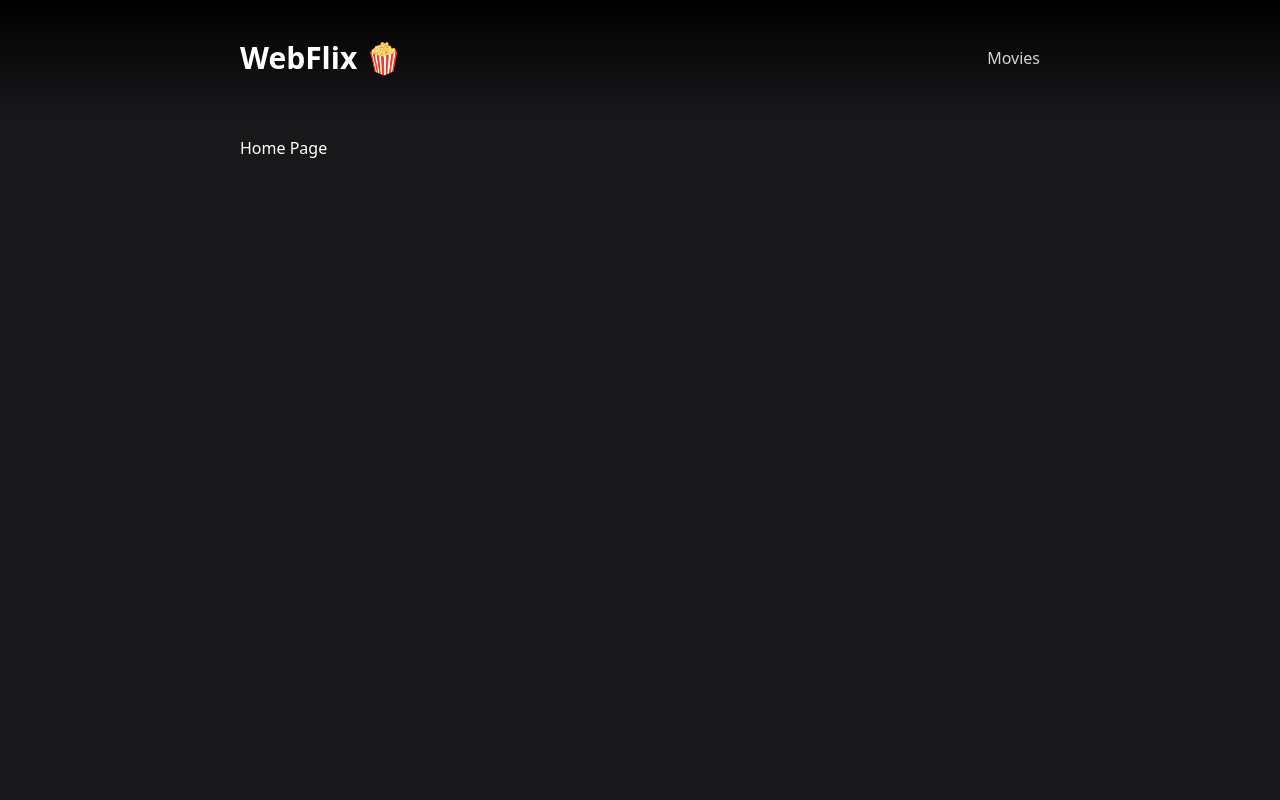
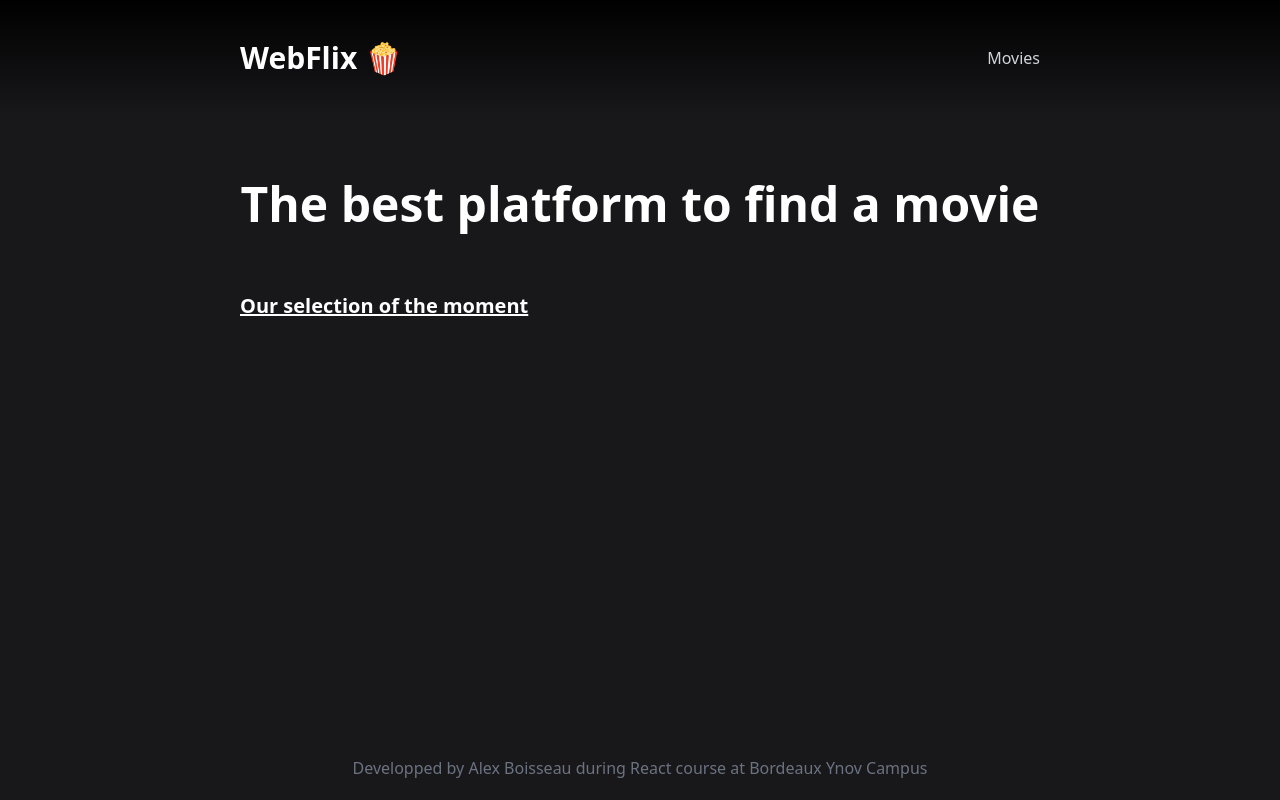
Before and after one commit to alexboisseau/webflix, a React (Create React App) app: page / in a window 1280 px wide. Built offline with nearby package versions, Linux system fonts and the light colour scheme.

Commit message:
feat(app): create Footer and Home component and adjust UI of App and Header component

```diff
--- a/src/App.tsx
+++ b/src/App.tsx
@@ -1,19 +1,27 @@
 import { FC } from 'react';
 import { BrowserRouter, Route, Routes } from 'react-router-dom';
+import Footer from './components/Footer/Footer';
 import Header from './components/Header/Header';
+import Home from './components/Home/Home';
 
 const App: FC = () => {
   return (
-    <main className="w-full min-h-screen bg-zinc-900 text-white">
+    <main className="flex flex-col justify-between w-full min-h-screen bg-zinc-900 text-white">
       <BrowserRouter>
-        <Header />
-        <div className="2xl:px-86 xl:px-60 lg:px-40 md:px-28 sm:px-20 px-5">
-          <Routes>
-            <Route path="/" element={<div>Home Page</div>} />
-            <Route path="/movies" element={<div>Movies Page 📽</div>} />
-            <Route path="/movies/:id" element={<div>Detail Movie Page</div>} />
-          </Routes>
+        <div>
+          <Header />
+          <div className="2xl:px-86 xl:px-60 lg:px-40 md:px-28 sm:px-20 px-5">
+            <Routes>
+              <Route path="/" element={<Home />} />
+              <Route path="/movies" element={<div>Movies Page 📽</div>} />
+              <Route
+                path="/movies/:id"
+                element={<div>Detail Movie Page</div>}
+              />
+            </Routes>
+          </div>
         </div>
+        <Footer />
       </BrowserRouter>
     </main>
   );
--- /dev/null
+++ b/src/components/Footer/Footer.tsx
@@ -0,0 +1,11 @@
+import { FC } from 'react';
+
+const Footer: FC = () => {
+  return (
+    <p className="text-gray-500 text-center py-5 2xl:px-86 xl:px-60 lg:px-40 md:px-28 sm:px-20 px-5">
+      Developped by Alex Boisseau during React course at Bordeaux Ynov Campus
+    </p>
+  );
+};
+
+export default Footer;
--- a/src/components/Header/Header.tsx
+++ b/src/components/Header/Header.tsx
@@ -3,7 +3,7 @@ import { Link } from 'react-router-dom';
 
 const Header: FC = () => {
   return (
-    <header className="sticky top-0 bg-gradient-to-t from-zinc-900 to-black flex justify-between items-center sm:py-10 py-6 2xl:px-86 xl:px-60 lg:px-40 md:px-28 sm:px-20 px-5 mb-5">
+    <header className="sticky top-0 bg-gradient-to-t from-zinc-900 to-black flex justify-between items-center sm:py-10 py-6 2xl:px-86 xl:px-60 lg:px-40 md:px-28 sm:px-20 px-5">
       <Link to="/">
         <p className="font-bold sm:text-3xl text-2xl">WebFlix 🍿</p>
       </Link>
--- /dev/null
+++ b/src/components/Home/Home.tsx
@@ -0,0 +1,16 @@
+import { FC } from 'react';
+
+const Home: FC = () => {
+  return (
+    <div className="text-center 2xl:mt-32 xl:mt-16 lg:mt-12 mt-10">
+      <h1 className="text-4xl 2xl:text-7xl xl:text-5xl font-bold">
+        The best platform to find a movie
+      </h1>
+      <h2 className="text-xl text-left font-bold 2xl:mt-32 xl:mt-16 lg:mt-12 mt-10 underline">
+        Our selection of the moment
+      </h2>
+    </div>
+  );
+};
+
+export default Home;
```
